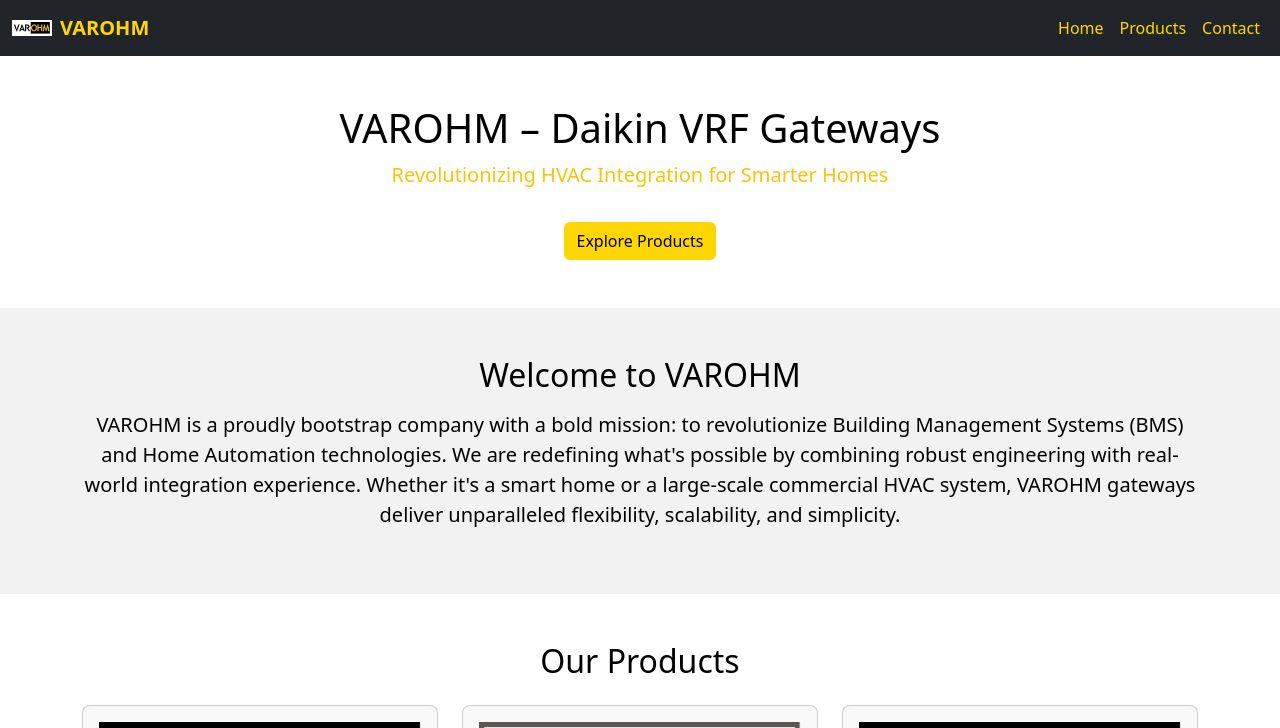
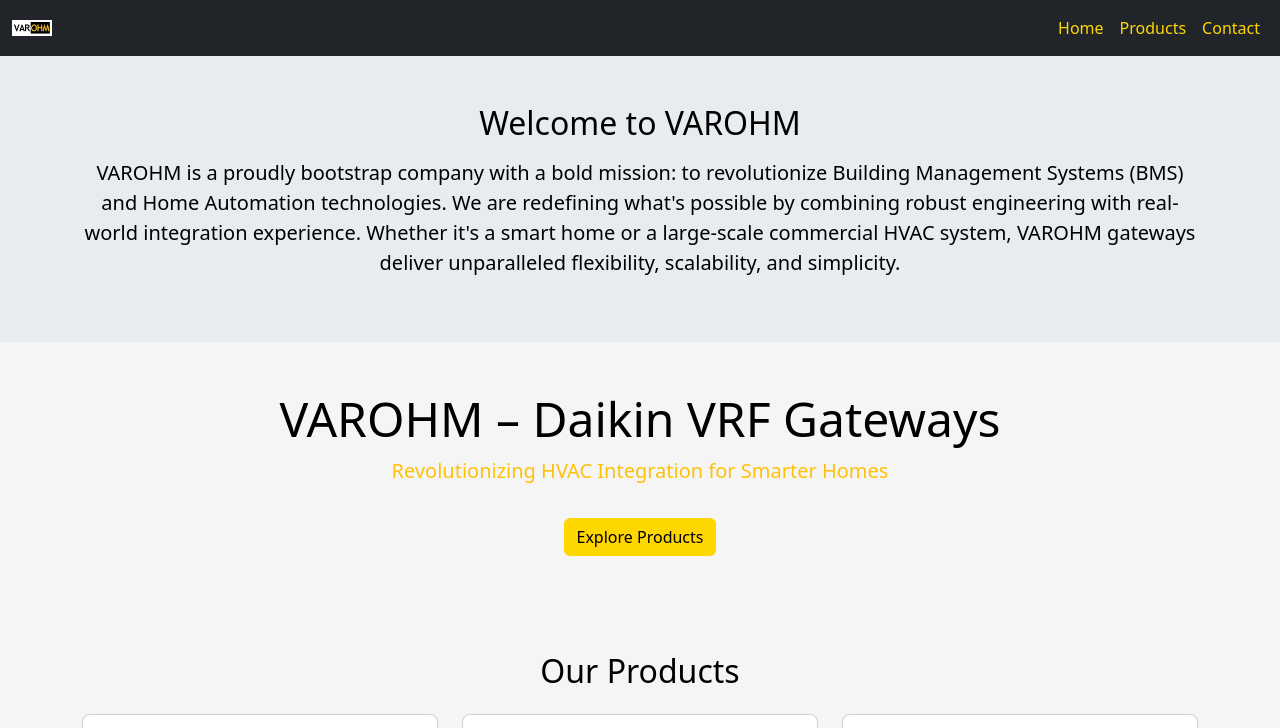
Before and after one commit to VAROHM/varohm-site, a plain HTML site: page index.html in a window 1280 px wide. Shown: the top 728 px of the page. Drawn offline with nearby package versions, Linux system fonts and the light colour scheme.

Commit message:
Update index.html

```diff
--- a/index.html
+++ b/index.html
@@ -8,7 +8,7 @@
   <link href="https://unpkg.com/aos@2.3.1/dist/aos.css" rel="stylesheet">
   <style>
     body {
-      background-color: #fff;
+      background-color: #f5f5f5;
       color: #000;
     }
     .btn-gold {
@@ -22,7 +22,7 @@
       transform: scale(1.03);
       box-shadow: 0 8px 16px rgba(255, 215, 0, 0.2);
     }
-    .nav-link, .navbar-brand span {
+    .nav-link {
       color: #ffd700 !important;
       transition: all 0.3s ease;
     }
@@ -30,7 +30,7 @@
       transform: scale(1.1);
     }
     .card {
-      background-color: #f9f9f9;
+      background-color: #ffffff;
       color: #000;
       padding: 1rem;
       border-radius: 0.5rem;
@@ -41,7 +41,7 @@
       box-shadow: 0 8px 16px rgba(0, 0, 0, 0.1);
     }
     .welcome-section {
-      background-color: #f2f2f2;
+      background-color: #e9ecef;
     }
     html {
       scroll-behavior: smooth;
@@ -54,7 +54,6 @@
     <div class="container-fluid">
       <a class="navbar-brand d-flex align-items-center" href="#">
         <img src="assets/VAROHM_LOGO.png" alt="VAROHM Logo" width="40" class="me-2">
-        <span class="fw-bold">VAROHM</span>
       </a>
       <button class="navbar-toggler" type="button" data-bs-toggle="collapse" data-bs-target="#navbarNav">
         <span class="navbar-toggler-icon"></span>
@@ -69,13 +68,6 @@
     </div>
   </nav>
 
-  <!-- Hero Section -->
-  <section id="home" class="text-center py-5" data-aos="fade-up">
-    <h1>VAROHM – Daikin VRF Gateways</h1>
-    <p class="lead text-warning">Revolutionizing HVAC Integration for Smarter Homes</p>
-    <a href="#products" class="btn btn-gold mt-3">Explore Products</a>
-  </section>
-
   <!-- Welcome Section -->
   <section class="welcome-section py-5">
     <div class="container" data-aos="fade-up">
@@ -86,6 +78,13 @@
         VAROHM gateways deliver unparalleled flexibility, scalability, and simplicity.
       </p>
     </div>
+  </section>
+
+  <!-- Hero Section -->
+  <section id="home" class="text-center py-5" data-aos="fade-up">
+    <h1 class="display-5">VAROHM – Daikin VRF Gateways</h1>
+    <p class="lead text-warning">Revolutionizing HVAC Integration for Smarter Homes</p>
+    <a href="#products" class="btn btn-gold mt-3">Explore Products</a>
   </section>
 
   <!-- Products Section -->
@@ -142,8 +141,8 @@
 
     <!-- Scalability Image Section -->
     <div class="text-center my-5" data-aos="fade-up">
-      <h3>Scalable to 320 Indoor Units Per Hub</h3>
-      <img src="assets/VOHUB_Scalability.png" alt="VOHUB Scalability" class="img-fluid mt-3">
+      <h3>Scale Your System to 320 Indoor Units</h3>
+      <img src="assets/VOHUB_320_DEVICES.png" alt="VOHUB Scalability" class="img-fluid mt-3">
     </div>
   </section>
 
```
